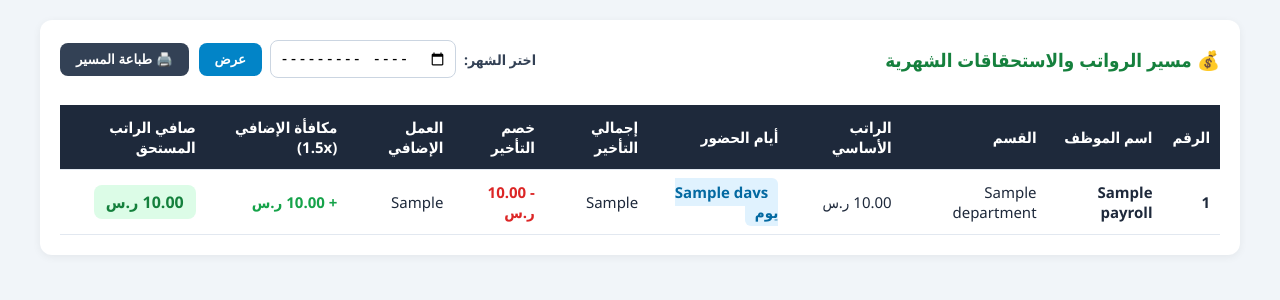
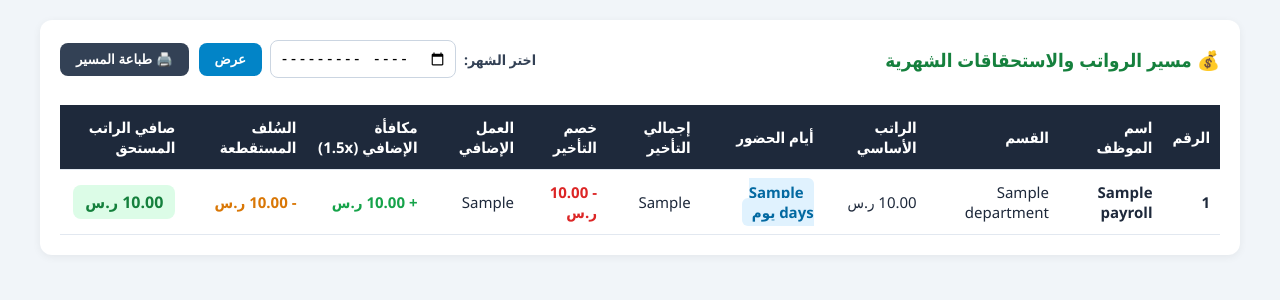
Before and after one commit to wahidhakamy-debug/attendance-system, a Flask app: template templates/payroll.html in a window 1280 px wide. Shown: the part 102-402 px from the top of the page. Run offline with Flask 3, Linux system fonts and the light colour scheme; the template is opened without the code that fills it: most values are stand-ins (such as "Sample title", 1, 10 or a date in 2020); some libraries are stand-ins or nearby versions.

Commit message:
Add deducted advances column to payroll table

```diff
--- a/templates/payroll.html
+++ b/templates/payroll.html
@@ -32,6 +32,7 @@
                     <th>خصم التأخير</th>
                     <th>العمل الإضافي</th>
                     <th>مكافأة الإضافي (1.5x)</th>
+                    <th>السُلف المستقطعة</th>
                     <th>صافي الراتب المستحق</th>
                 </tr>
             </thead>
@@ -47,10 +48,11 @@
                     <td style="color:#dc2626; font-weight:bold;">- {{ "%.2f"|format(p.late_deduct) }} ر.س</td>
                     <td>{{ p.ot_txt }}</td>
                     <td style="color:#16a34a; font-weight:bold;">+ {{ "%.2f"|format(p.ot_bonus) }} ر.س</td>
+                    <td style="color:#d97706; font-weight:bold;">- {{ "%.2f"|format(p.adv_deduct) }} ر.س</td>
                     <td><span style="background:#dcfce7; color:#15803d; padding:6px 12px; border-radius:8px; font-weight:bold; font-size:16px;">{{ "%.2f"|format(p.net_salary) }} ر.س</span></td>
                 </tr>
                 {% else %}
-                <tr><td colspan="10" style="text-align:center; color:#64748b;">لا يوجد موظفون مسجلون</td></tr>
+                <tr><td colspan="11" style="text-align:center; color:#64748b;">لا يوجد موظفون مسجلون</td></tr>
                 {% endfor %}
             </tbody>
         </table>
```
